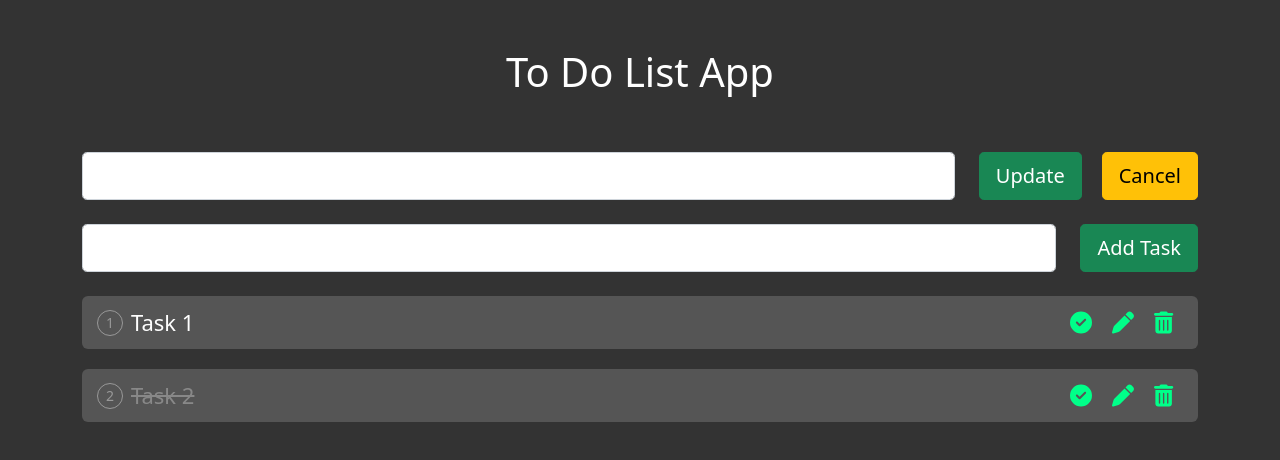
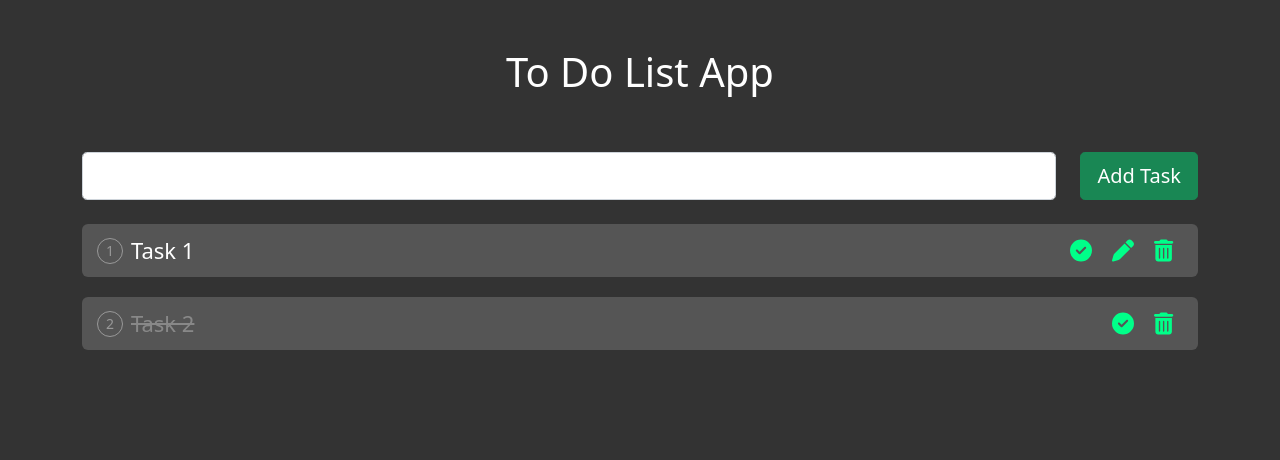
Before and after one commit to diana-gomes30/react_todolist, a React (Create React App) app: page / in a window 1280 px wide. Shown: the top 460 px of the page. Built offline with nearby package versions, Linux system fonts and the light colour scheme.

Commit message:
Add ItemList component and CRUD

```diff
--- a/public/styles.css
+++ b/public/styles.css
@@ -36,11 +36,11 @@ body {
     justify-content: center;
 }
 
-.taskBg .taskTitle {
+.taskBg .taskContent {
     flex: 1;
 }
 
-.taskBg .done .taskTitle {
+.taskBg .done .taskContent {
     text-decoration: line-through;
     opacity: 0.3;
 }
--- a/src/components/App.jsx
+++ b/src/components/App.jsx
@@ -1,46 +1,71 @@
 import React, { useState } from "react";
-import { FontAwesomeIcon } from "@fortawesome/react-fontawesome";
-import { faCircleCheck, faP, faPen, faTrashCan } from "@fortawesome/free-solid-svg-icons";
-import { Diversity1Outlined } from "@mui/icons-material";
 import UpdateArea from "./UpdateArea";
 import CreateArea from "./CreateArea";
+import ItemList from "./ItemList";
 
 function App() {
 
   // Tasks (ToDo List) State
   const [taskList, setTaskList] = useState([
-    {"title": "Task 1", "status": false},
-    {"title": "Task 2", "status": true}
+    {"id": 1, "content": "Task 1", "status": false},
+    {"id": 2, "content": "Task 2", "status": true}
   ]);
+
+  const [updatingTask, setUpdatingTask] = useState({
+    "id": 0, "content": "", "status": false
+  });
+
+  const [isEditingTask, setIsEditingTask] = useState(false);
 
   // Add Task
   function addTask(newTask) {
+    newTask.id = taskList.length + 1;
     setTaskList(prevTasks => [...prevTasks, newTask]);
   }
 
   // Delete Task
   function deleteTask(id) {
-
+    setTaskList(prevTasks => prevTasks.filter(
+      (taskItem => taskItem.id !== id)
+    ))
   }
 
   // Mark task done or completed
-  function markTask(id) {
+  function checkTask(id) {
+    setTaskList(prevTasks => prevTasks.map(prevTask => {
+      if (prevTask.id === id) {
+        return { ...prevTask, "status": !prevTask.status };
+      }
 
+      return prevTask;
+    }));
   }
 
   // Change task for update
-  function changeTask(event) {
-
+  function changeTask(task) {
+    setUpdatingTask(task);
+    setIsEditingTask(true);
   }
 
   // Cancel Update
   function cancelUpdate() {
-
+    setIsEditingTask(false);
+    setUpdatingTask({
+      "id": 0, "content": "", "status": false
+    });
   }
 
   // Update Task
-  function updateTask() {
+  function updateTask(task) {
+    setTaskList(prevTasks => prevTasks.map(prevTask => {
+      if (prevTask.id === task.id) {
+        return { ...prevTask, "content": task.content };
+      }
 
+      return prevTask;
+    }));
+
+    cancelUpdate();
   }
 
   return (
@@ -49,39 +74,32 @@ function App() {
       <h1>To Do List App</h1>
       <br /><br />
 
-      {/* Update Task */}
-      <UpdateArea />
-
-      <br/>
-
-      {/* Add Task */}
-      <CreateArea />
+      {
+        /* Update Task / Add Task */
+        isEditingTask
+          ? <UpdateArea
+              onUpdate={updateTask}
+              onCancel={cancelUpdate}
+              updatingTask={updatingTask}
+            />
+          : <CreateArea onAdd={addTask} />
+      }
 
       <br/>
 
       {/* Display Task List */}
       {taskList.length === 0 && <p>No Tasks...</p>}
       {taskList
+        .sort((a,b) => a.id > b.id ? 1 : -1)
         .map((task, index) => (
-          <React.Fragment key={index}>
-            <div className="col taskBg">
-              <div className={task.status ? "done" : ""}>
-                <span className="taskNumber">{index + 1}</span>
-                <span className="taskTitle">{task.title}</span>
-              </div>
-              <div className="iconsWrap">
-                <span title="Completed / Not Completed">
-                  <FontAwesomeIcon icon={faCircleCheck} />
-                </span>
-                <span title="Edit">
-                  <FontAwesomeIcon icon={faPen} />
-                </span>
-                <span title="Delete">
-                  <FontAwesomeIcon icon={faTrashCan} />
-                </span>
-              </div>
-            </div>
-          </React.Fragment>
+          <ItemList
+            key={task.id}
+            index={index}
+            task={task}
+            onCheck={checkTask}
+            onUpdate={changeTask}
+            onDelete={deleteTask}
+          />
         ))
       }
 
--- a/src/components/CreateArea.jsx
+++ b/src/components/CreateArea.jsx
@@ -1,17 +1,39 @@
 import React, { useState } from  "react";
 
 function CreateArea(props) {
-    // Temp State
-    const [task, setTask] = useState({});
+    const [task, setTask] = useState({
+        "content": "",
+        "status": false
+    });
+
+    function handleChange(event) {
+        setTask({
+            "content": event.target.value,
+            "status": false
+        });
+    }
+
+    function submitTask() {
+        props.onAdd(task);
+        setTask({
+            "content": "",
+            "status": false
+        });
+    }
 
     return (
         <div className="row">
             <div className="col">
-                <input className="form-control form-control-lg" />
+                <input
+                    className="form-control form-control-lg"
+                    onChange={handleChange}
+                    name="content"
+                    value={task && task.content}
+                />
             </div>
             <div className="col-auto">
-                <button className="btn btn-lg btn-success">
-                Add Task
+                <button onClick={submitTask} className="btn btn-lg btn-success">
+                    Add Task
                 </button>
             </div>
         </div>
--- /dev/null
+++ b/src/components/ItemList.jsx
@@ -0,0 +1,41 @@
+import React, { useState } from "react";
+import { FontAwesomeIcon } from "@fortawesome/react-fontawesome";
+import { faCircleCheck, faPen, faTrashCan } from "@fortawesome/free-solid-svg-icons";
+
+function ItemList(props) {
+    const task = props.task;
+
+    function handleCheck() {
+        props.onCheck(task.id);
+    }
+
+    function handleUpdate() {
+        props.onUpdate(task);
+    }
+
+    function handleDelete() {
+        props.onDelete(task.id);
+    }
+
+    return (
+        <div key={task.id} className="col taskBg">
+        <div className={task.status ? "done" : ""}>
+          <span className="taskNumber">{task.id}</span>
+          <span className="taskContent">{task.content}</span>
+        </div>
+        <div className="iconsWrap">
+          <span title="Completed / Not Completed">
+            <FontAwesomeIcon onClick={handleCheck} icon={faCircleCheck} />
+          </span>
+          {!task.status && <span title="Edit">
+            <FontAwesomeIcon onClick={handleUpdate} icon={faPen} />
+          </span>}
+          <span title="Delete">
+            <FontAwesomeIcon onClick={handleDelete} icon={faTrashCan} />
+          </span>
+        </div>
+      </div>
+    );
+}
+
+export default ItemList;
--- a/src/components/UpdateArea.jsx
+++ b/src/components/UpdateArea.jsx
@@ -1,19 +1,36 @@
 import React, { useState } from "react";
 
 function UpdateArea(props) {
-    // Temp State
-    const [taskInUpdate, setTaskInUpdate] = useState("");
+    const [taskInUpdate, setTaskInUpdate] = useState(props.updatingTask);
+
+    function handleChange(event) {
+        const content = event.target.value;
+
+        setTaskInUpdate(prevTask => ({
+            "id": prevTask.id,
+            "content": content,
+            "status": prevTask.status
+        }));
+    }
+
+    function handleUpdate() {
+        props.onUpdate(taskInUpdate);
+    }
+
+    function handleCancel() {
+        props.onCancel();
+    }
 
     return (
         <div className="row">
             <div className="col">
-                <input className="form-control form-control-lg" />
+                <input onChange={handleChange} className="form-control form-control-lg" value={taskInUpdate && taskInUpdate.content} />
             </div>
             <div className="col-auto">
-                <button className="btn btn-lg btn-success mr-20">
+                <button onClick={handleUpdate} className="btn btn-lg btn-success mr-20">
                     Update
                 </button>
-                <button className="btn btn-lg btn-warning">
+                <button onClick={handleCancel} className="btn btn-lg btn-warning">
                     Cancel
                 </button>
             </div>
```
